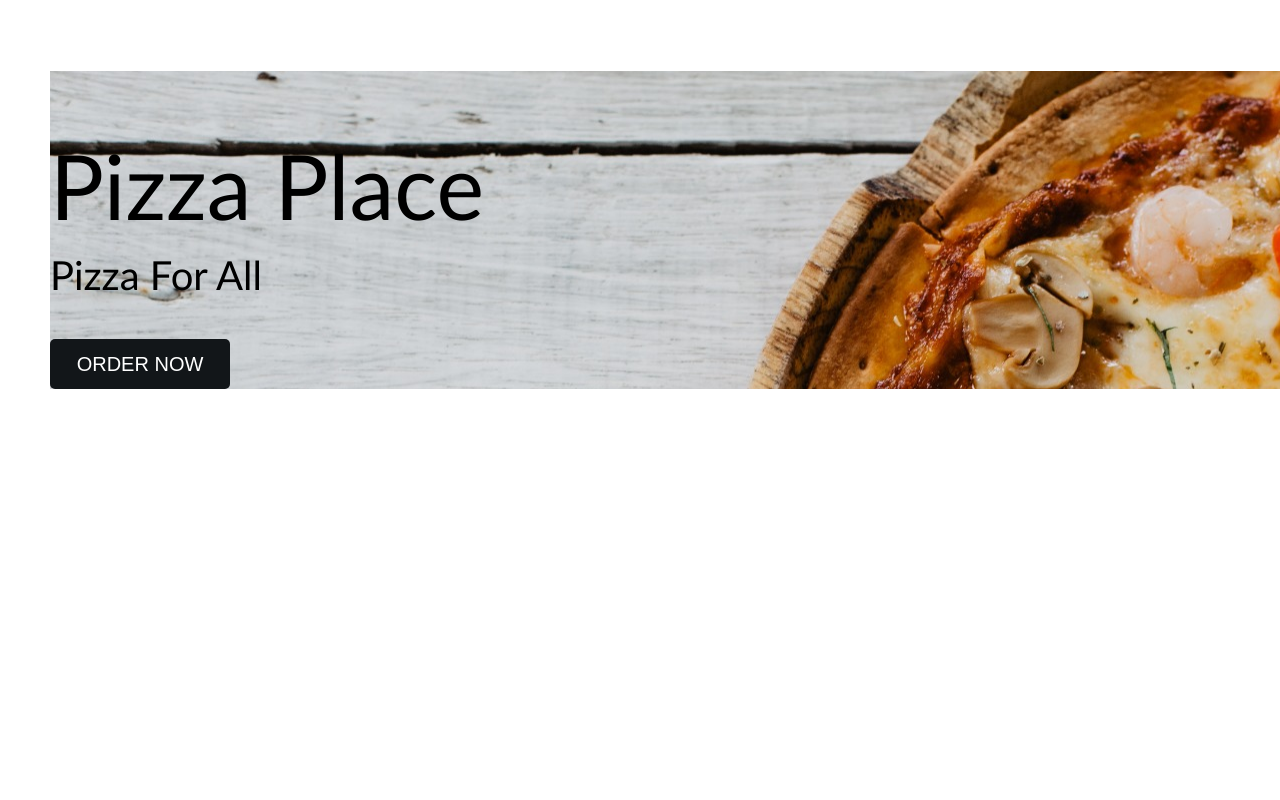
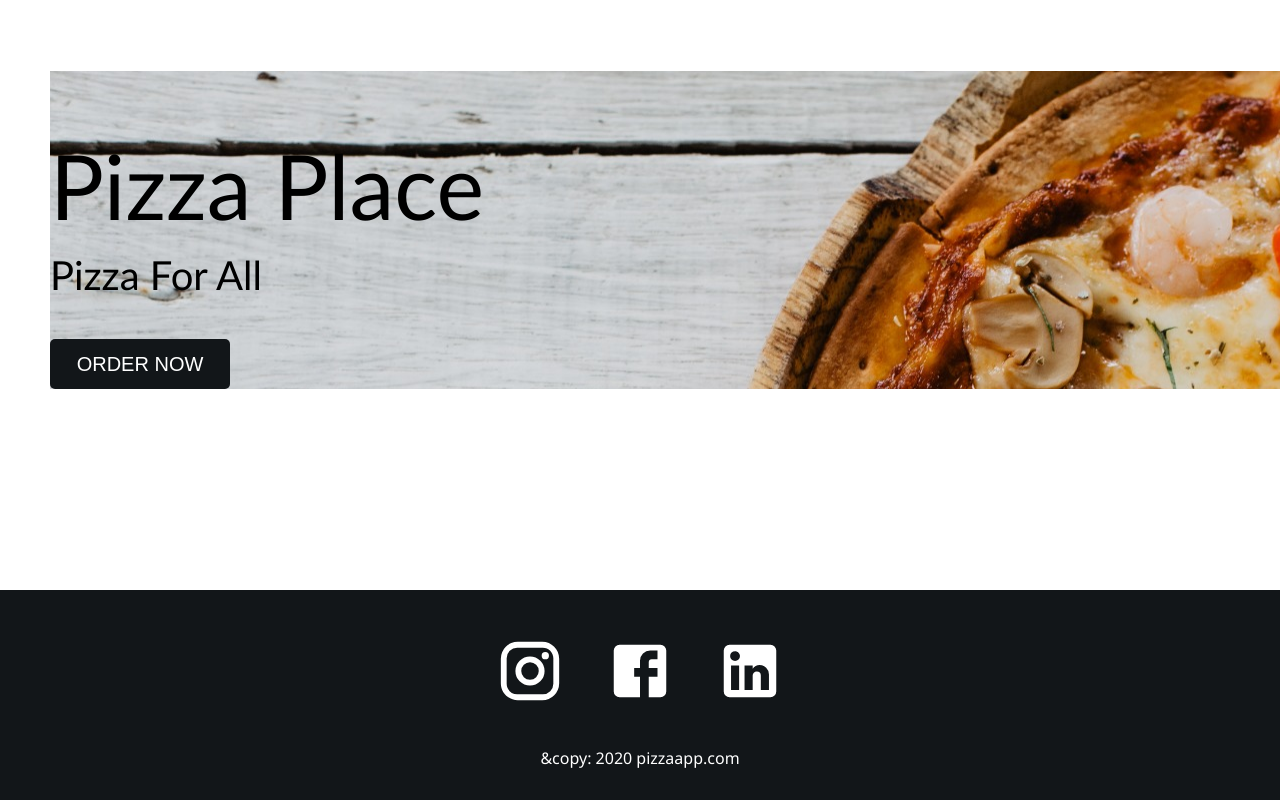
Before and after one commit to Rajeevann/pizz_app, a React (Create React App) app: page / in a window 1280 px wide. Shown: the part 230-1030 px from the top of the page. Before the commit the page ends 820 px from the top, so only its background shows below. Built offline with nearby package versions, Linux system fonts and the light colour scheme.

Commit message:
Footer Component

```diff
--- a/src/App.js
+++ b/src/App.jsx
@@ -3,6 +3,7 @@ import { Route, Routes, Switch } from "react-router";
 import "./App.css";
 import Navbar from "./components/Navbar";
 import Home from "./pages/Home";
+import Footer from "./components/Footer";
 
 function App() {
   return (
@@ -12,6 +13,7 @@ function App() {
         <Routes>
           <Route path="/" element={<Home />} />
         </Routes>
+        <Footer />
       </BrowserRouter>
     </div>
   );
--- /dev/null
+++ b/src/components/Footer.jsx
@@ -0,0 +1,18 @@
+import { Facebook, Instagram, LinkedIn } from "@mui/icons-material";
+import React from "react";
+import "../styles/Footer.css";
+
+const Footer = () => {
+  return (
+    <div className="footer">
+      <div className="socialMedia">
+        <Instagram />
+        <Facebook />
+        <LinkedIn />
+      </div>
+      <p>&copy: 2020 pizzaapp.com</p>
+    </div>
+  );
+};
+
+export default Footer;
--- /dev/null
+++ b/src/styles/Footer.css
@@ -0,0 +1,21 @@
+.footer {
+  width: 100%;
+  height: 200px;
+  background-color: #121619;
+  display: flex;
+  justify-content: center;
+  align-items: center;
+  flex-direction: column;
+  padding-top: 10px;
+}
+
+.socialMedia svg {
+  color: white;
+  margin: 20px;
+  font-size: 70px;
+  cursor: pointer;
+}
+
+.footer p {
+  color: white;
+}
```
